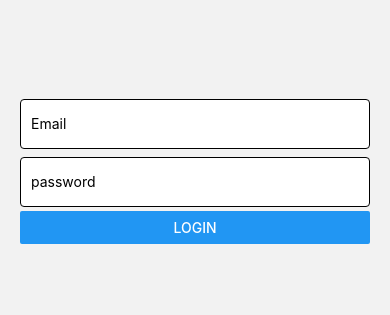
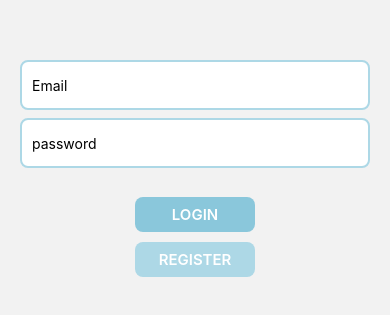
Before and after one commit to melikekizilcik/pinsoft-assesment-todolist-app, a React Native app: screen /Login in a window 390 px wide. Shown: the part 253-568 px from the top of the page. Built offline with nearby package versions, Linux system fonts and the light colour scheme; no server answers; the database is empty.

Commit message:
login added

```diff
--- a/App.tsx
+++ b/App.tsx
@@ -1,22 +1,62 @@
-import { StatusBar } from "expo-status-bar";
-import { StyleSheet, Text, View } from "react-native";
+import React, {useState, useEffect} from "react";
 import TodoListPage from "./src/screens/TodoListPage";
 import EditTodo from "./src/components/EditTodo";
 import CreateTodo from "./src/components/CreateTodo";
 import { NavigationContainer } from '@react-navigation/native';
 import { createNativeStackNavigator } from '@react-navigation/native-stack';
 import Login from "./src/screens/Login";
+import {User, onAuthStateChanged} from "firebase/auth";
+import { FIREBASE_AUTH } from "./src/services/firebase.config";
+import { createDrawerNavigator,  DrawerContentScrollView, DrawerItem, DrawerItemList, } from '@react-navigation/drawer';
+
+
 
 export default function App() {
   const Stack = createNativeStackNavigator();
+  const InsideStack = createNativeStackNavigator();
+  const [user, setUser] = useState<User | null>(null);
+  const Drawer = createDrawerNavigator();
+
+
+  useEffect(() => {
+    onAuthStateChanged(FIREBASE_AUTH, (user) => {
+      console.log('user' , user);
+      setUser(user);
+    });
+  }, [])
+
+
+
+  function InsideLayout(){
+    return(
+      <InsideStack.Navigator>
+        <InsideStack.Screen name="TodoListPage" component={TodoListPage} options={{headerShown: false}}/>
+        <InsideStack.Screen name="EditTodoPage" component={EditTodo} options={{headerShown: false}}/>
+        <InsideStack.Screen name="CreateTodoPage" component={CreateTodo} options={{headerShown: false}}/>
+      </InsideStack.Navigator>
+    )
+  }
+
+  {/*
+  function CustomDrawerContent() {
+    return (
+      <Drawer.Navigator>
+      <DrawerContentScrollView>
+        <DrawerItemList state={undefined} navigation={undefined} descriptors={undefined}/>
+        <DrawerItem
+          label="Log out"
+          onPress={() => FIREBASE_AUTH.signOut}
+        />
+      </DrawerContentScrollView>
+      </Drawer.Navigator>
+    );
+  } */}
+
 
   return (
     <NavigationContainer>
-      <Stack.Navigator initialRouteName="TodoListPage" screenOptions={{headerShown: false}}>
-        <Stack.Screen name="TodoListPage" component={TodoListPage}/>
-        <Stack.Screen name="EditTodoPage" component={EditTodo} />
-        <Stack.Screen name="CreateTodoPage" component={EditTodo} />
-        <Stack.Screen name="Login" component={Login} />
+      <Stack.Navigator initialRouteName="Login" screenOptions={{headerShown: false}}>
+        {user ? (<Stack.Screen name="Inside" component={InsideLayout} options={{headerShown: false}}/>) : (<Stack.Screen name="Login" component={Login} options={{headerShown: false}}/>)}
       </Stack.Navigator>
     </NavigationContainer>
   );
--- a/src/components/CreateTodo.tsx
+++ b/src/components/CreateTodo.tsx
@@ -2,18 +2,18 @@ import {
   View,
   StyleSheet,
   TextInput,
-  Button,
   SafeAreaView,
   Text,
   FlatList,
   TouchableOpacity,
-  Dimensions
 } from "react-native";
 import React, { useEffect, useState } from "react";
-import { app, db } from "../services/firebase.config";
+import { db } from "../services/firebase.config";
 import { addDoc, collection, onSnapshot, updateDoc, doc, deleteDoc, serverTimestamp } from "firebase/firestore";
 import TodoCard from "./TodoCard";
 import { AntDesign, Entypo, Feather, FontAwesome } from '@expo/vector-icons';
+import { NativeStackNavigationProp } from "@react-navigation/native-stack";
+
 
 
 //Todo interface
@@ -23,8 +23,14 @@ export interface Todo{
   isChecked: boolean
 }
 
-//Page
-const CreateTodo = ({navigation}) => {
+//navigation
+interface RouterProps{
+  navigation: NativeStackNavigationProp<any,any>;
+  //navigation.navigate("başkasayfa") kullanılabilir
+}
+
+//PAGE
+const CreateTodo = ({navigation}: RouterProps) => {
   const collectionRef = collection(db, "todos");
   const [createdTodo, setCreatedTodo] = useState("");
   const [todos, setTodos] = useState<Todo[]>([]);
@@ -70,7 +76,6 @@ const addTodo = async () => {
     //delete
     const deleteTodo = async () =>{
       deleteDoc(idRef);
-
     }
 
     return(
@@ -80,10 +85,10 @@ const addTodo = async () => {
           {!item.isChecked && <Entypo name="circle" size={24} color="black" />}
         </TouchableOpacity>
         <TodoCard todo={item}/>
-        {/* ICONS
-        <TouchableOpacity onPress={toggleModal} style={styles.editIcons}>
+        {/* ICONS */}
+        <TouchableOpacity onPress={() => navigation.navigate("EditTodoPage")} style={styles.editIcons}>
           <FontAwesome name="edit" size={24} color="black" />
-        </TouchableOpacity> */}
+        </TouchableOpacity>
       <TouchableOpacity onPress={deleteTodo} style={styles.deleteIcons}>
           <Feather name="trash-2" size={24} color="black" />
     </TouchableOpacity>
@@ -107,11 +112,12 @@ const addTodo = async () => {
       </View>
 
      {/* GET TODOS */}
-      <View >
+      <View>
         <FlatList nestedScrollEnabled
           data={todos}
           renderItem={(item) => renderTodo(item)}
           keyExtractor={(todo: Todo) => todo.id}
+          scrollEnabled={false}
         />
       </View>
     </SafeAreaView>
@@ -178,6 +184,8 @@ const styles = StyleSheet.create({
     flexDirection: "row",
     justifyContent: "flex-end"
   },
-
+  flatlist:{
+    flex:1
+  }
 });
 export default CreateTodo;
--- a/src/components/TodoCard.tsx
+++ b/src/components/TodoCard.tsx
@@ -4,7 +4,7 @@ import React from 'react'
 const TodoCard = ({todo}:any) => {
 
   return (
-    <View>
+    <View >
       <View style={styles.checkbox}>{todo.isChecked}</View>
       <Text style={styles.text}>{todo.todo}</Text>
     </View>
@@ -14,7 +14,9 @@ const TodoCard = ({todo}:any) => {
 export default TodoCard
 
 const styles = StyleSheet.create({
-  container:{},
+  container:{
+
+  },
   text:{
       fontSize: 16,
   },
--- a/src/screens/Login.tsx
+++ b/src/screens/Login.tsx
@@ -1,4 +1,4 @@
-import { View, Text, StyleSheet, TextInput, ActivityIndicator, Button} from 'react-native'
+import { View, Text, StyleSheet, TextInput, ActivityIndicator, Button, KeyboardAvoidingView, TouchableOpacity} from 'react-native'
 import React, {useState} from 'react'
 import { FIREBASE_AUTH } from '../services/firebase.config';
 import { createUserWithEmailAndPassword, signInWithEmailAndPassword } from 'firebase/auth';
@@ -15,9 +15,10 @@ const Login = () => {
         setLoading(true);
         try {
             const response = await createUserWithEmailAndPassword(auth, email, password);
-            console.log(response);
+            alert("check your emails");
         } catch (error) {
             console.log(error);
+            alert("sign in failed");
         } finally {
             setLoading(false);
         }
@@ -27,8 +28,6 @@ const Login = () => {
         setLoading(true);
         try {
             const response = await signInWithEmailAndPassword(auth, email, password);
-            console.log(response);
-            alert("Check yout emails!");
         } catch (error) {
             console.log(error);
             alert("Sign in failed: "+ error.message);
@@ -39,6 +38,7 @@ const Login = () => {
 
   return (
     <View style={styles.container}>
+    <KeyboardAvoidingView behavior="padding">
       <TextInput
         style={styles.input}
         value={email}
@@ -49,12 +49,22 @@ const Login = () => {
         <TextInput
         style={styles.input}
         value={password}
+        secureTextEntry={true}
         placeholder='password'
         autoCapitalize='none'
         onChangeText={(text) => setPassword(text)}
         />
         {loading ? <ActivityIndicator size="large" color="#0000ff"/> : <>
-        <Button title="Login" onPress={() => {}} /></>}
+        <View style={styles.buttonView}>
+        <TouchableOpacity onPress={signIn} style={styles.button}>
+            <Text style={styles.buttonText}>LOGIN</Text>
+        </TouchableOpacity>
+        <TouchableOpacity onPress={signUp} style={styles.buttonRegister}>
+            <Text style={styles.buttonText}>REGISTER</Text>
+        </TouchableOpacity>
+        </View>
+        </>}
+    </KeyboardAvoidingView>
     </View>
   )
 }
@@ -68,10 +78,38 @@ const styles = StyleSheet.create({
     input: {
         marginVertical: 4,
         height: 50,
-        borderWidth: 1,
-        borderRadius: 4,
+        borderWidth: 2,
+        borderRadius: 8,
+        borderColor: "#ADD8E6",
         padding: 10,
-        backgroundColor: "#fff"
+        backgroundColor: "#fff",
+    },
+    button:{
+        borderRadius: 8,
+        backgroundColor: "#8AC7DB",
+        height: 35,
+        width: 120,
+        alignSelf: 'center',
+        alignItems: 'center',
+        margin: 5
+    },
+    buttonRegister:{
+        borderRadius: 8,
+        backgroundColor: "#ADD8E6",
+        height: 35,
+        width: 120,
+        alignSelf: 'center',
+        alignItems: 'center',
+        margin: 5
+    },
+    buttonText:{
+        fontSize: 15,
+        padding: 8,
+        color: "white",
+        fontWeight: '600'
+    },
+    buttonView:{
+        marginTop: 20
     }
 })
 export default Login
--- a/src/screens/TodoListPage.tsx
+++ b/src/screens/TodoListPage.tsx
@@ -1,16 +1,22 @@
 import React from "react";
-import { View, Text, SafeAreaView, StyleSheet } from "react-native";
+import { View, Text, SafeAreaView, StyleSheet, Button, TouchableOpacity } from "react-native";
 import CreateTodo from "../components/CreateTodo";
 import { ScrollView } from "react-native-gesture-handler";
+import { FIREBASE_AUTH } from "../services/firebase.config";
+import { AntDesign } from '@expo/vector-icons';
 
 const TodoListPage = () => {
   return (
-    <ScrollView nestedScrollEnabled={true}>
+    <ScrollView>
       <View>
         <Text style={styles.title}>Todos</Text>
         <CreateTodo navigation={undefined} />
+          <TouchableOpacity style={styles.logoutButton} onPress={() => FIREBASE_AUTH.signOut()}>
+            <AntDesign name="logout" size={24} color="black" />
+            <Text>Logout</Text>
+          </TouchableOpacity>
       </View>
-    </ScrollView>
+      </ScrollView>
   );
 };
 
@@ -26,6 +32,10 @@ const styles = StyleSheet.create({
     paddingLeft: 15,
     color: "#338BA8"
 
+  },
+  logoutButton: {
+    alignSelf: "center",
+    margin: 30
   }
 })
 
```
Also changed, not shown: package.json (+4 -3 lines), 1 other file (tests, documents, lock files or other folders).
